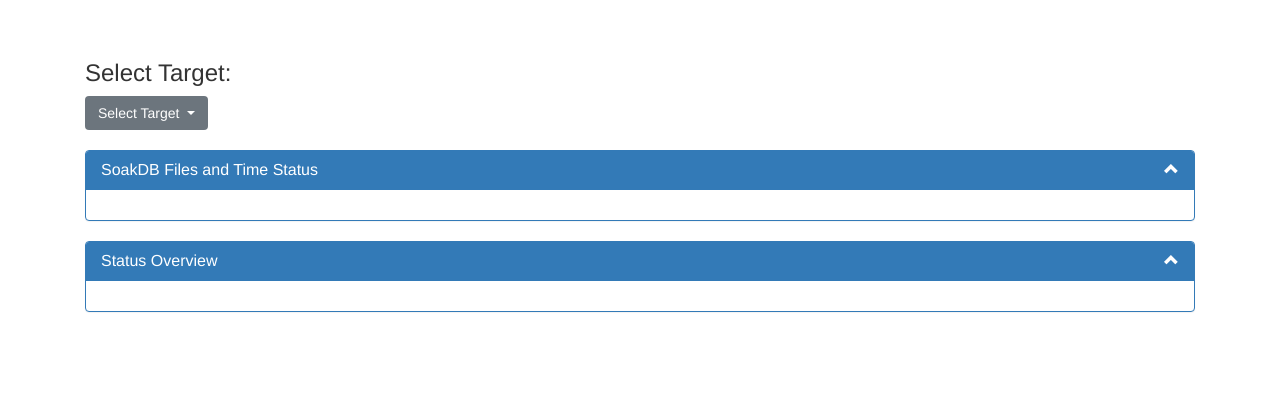
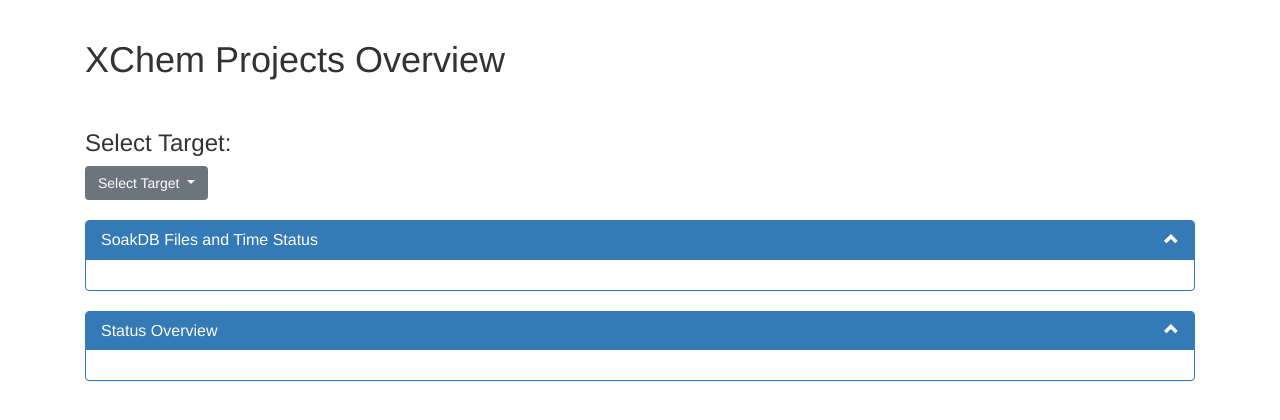
Before and after one commit to xchem/pipeline, a Python web app: template overview/templates/overview/index.html in a window 1280 px wide. Shown: the top 420 px of the page. Run offline with Jinja, Linux system fonts and the light colour scheme; the template is opened without the code that fills it, so the values that code supplies are empty; some libraries are stand-ins or nearby versions.

Commit message:
select target

```diff
--- a/overview/templates/overview/index.html
+++ b/overview/templates/overview/index.html
@@ -73,6 +73,7 @@
             <div id="loading" class="loading">
                 <img src="https://www.drupal.org/files/issues/throbber_13.gif" height="42" width="42" alt="loading...">
             </div>
+            <h1>XChem Projects Overview</h1>
             <div class="dropdown">
                 <br>
                 <h3>Select Target: </h3>
```
